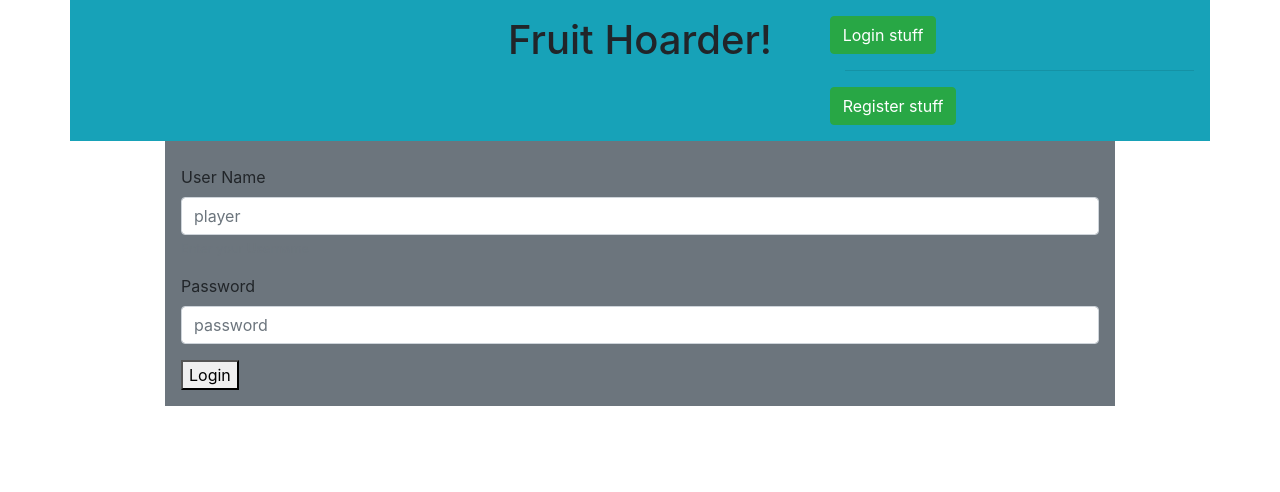
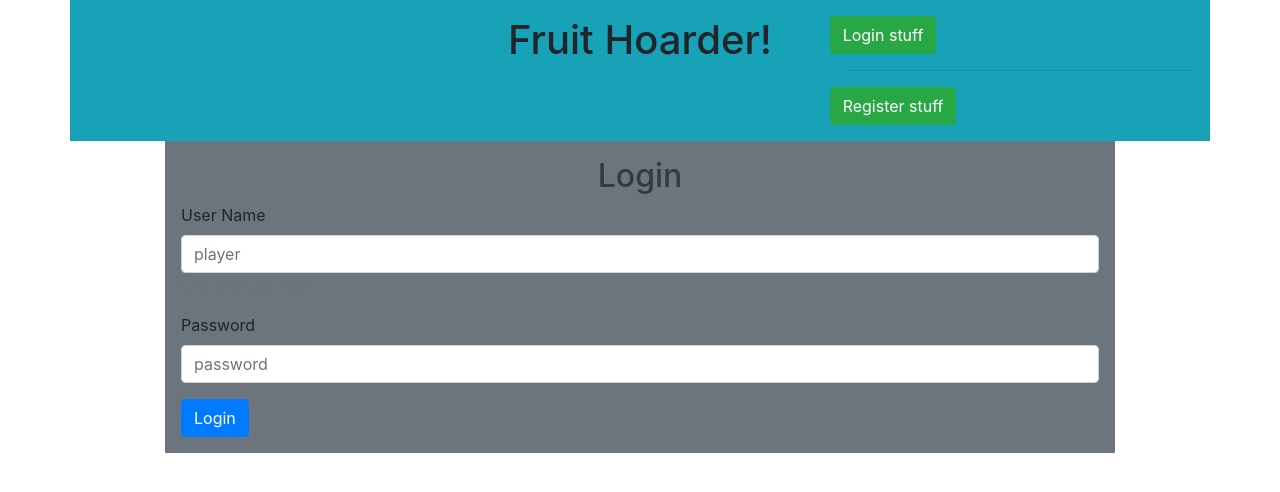
Before and after one commit to Chrisincr/fruit_hoarder, an Angular app in the folder public/: page /login in a window 1280 px wide. Shown: the top 492 px of the page. Built offline with nearby package versions, Linux system fonts and the light colour scheme.

Commit message:
style change

```diff
--- a/public/src/app/login/login.component.html
+++ b/public/src/app/login/login.component.html
@@ -1,5 +1,5 @@
 
-
+<h2 class='text-dark text-center'>Login</h2>
 <h3 class='text-danger'>{{response}}</h3>
 <form>
     <div class="form-group">
@@ -13,4 +13,4 @@
     </div>
   </form>
 
-  <button (click)='onLogin()'>Login</button>
+  <button (click)='onLogin()' class='btn btn-primary'>Login</button>
--- a/public/src/app/play/play.component.html
+++ b/public/src/app/play/play.component.html
@@ -1,6 +1,6 @@
 <div class='center-div'>
-  <button *ngIf="waiting" (click)="joinGame()">JoinGame</button>
-<button *ngIf="ready" (click)="startGame()">Start{{gameId}}</button>
+  <button *ngIf="waiting" (click)="joinGame()"class='btn btn-primary'>JoinGame</button>
+<button *ngIf="ready" (click)="startGame()"class='btn btn-success'>Start{{gameId}}</button>
 <p>My Fruit Basket has {{points}} fruit in it.</p>
 <div id='playArea'>
   <div *ngFor='let fruit of fruits'>
```
